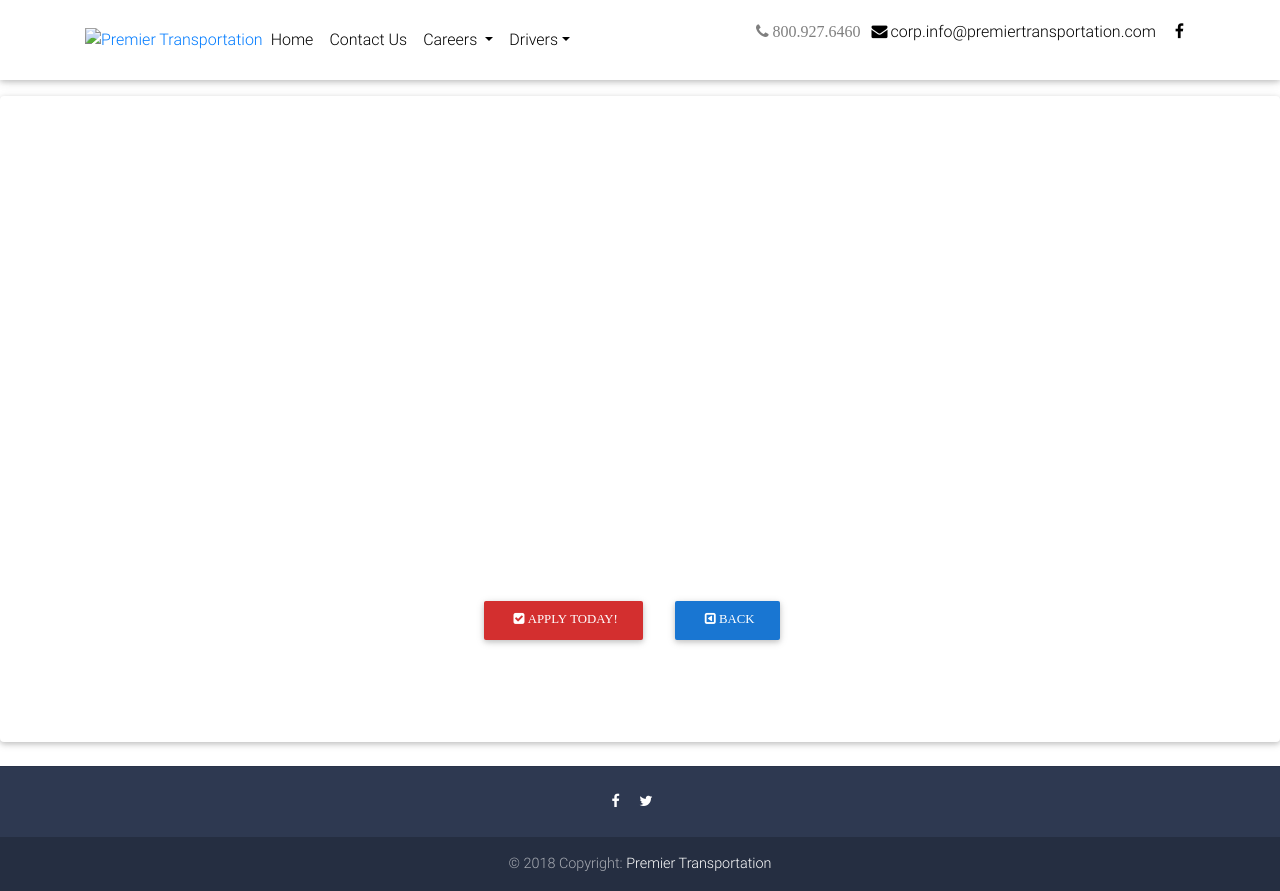
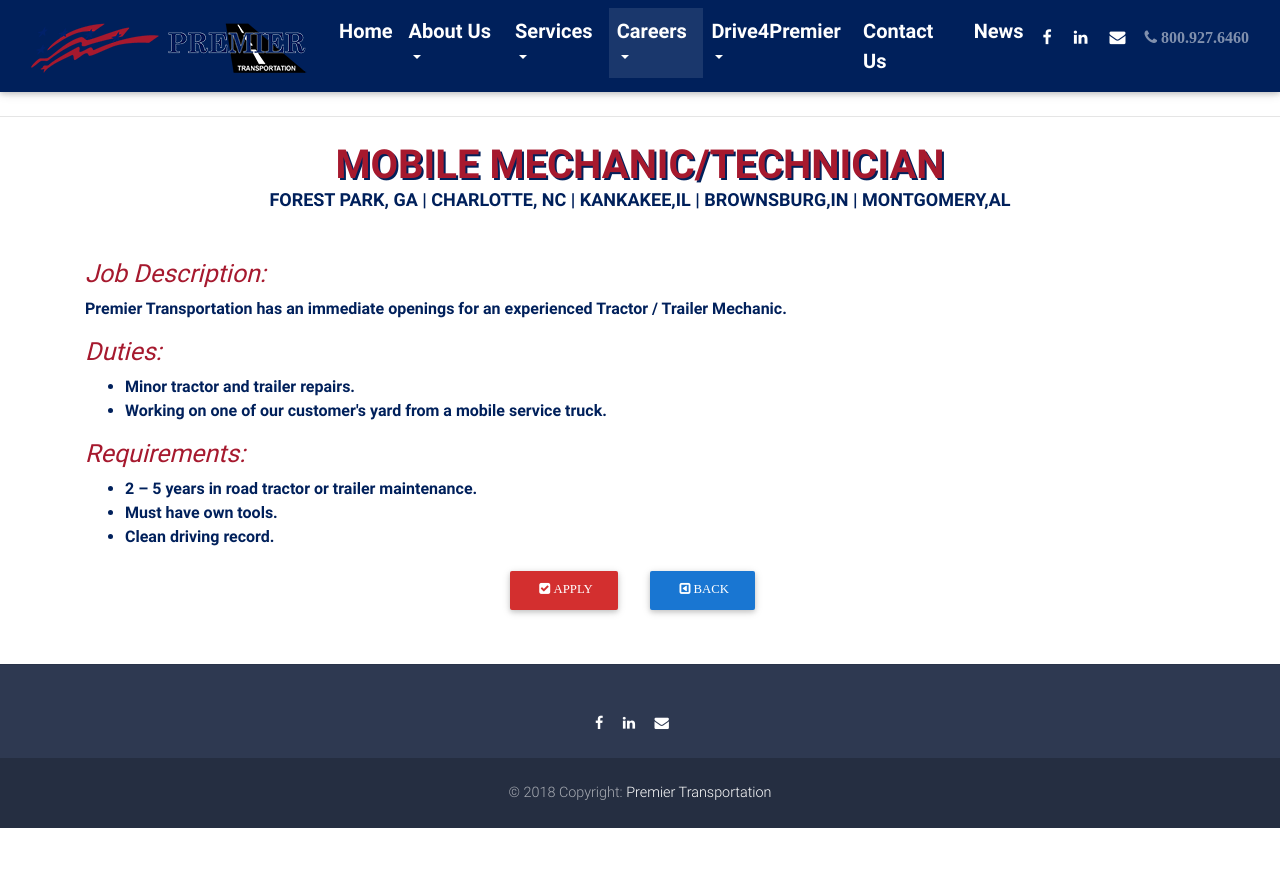
Before and after one commit to premtrans/premier2018, a plain HTML site: page careers/mechanic/mobile.html in a window 1280 px wide. After the commit the page ends 828 px from the top, so only its background shows below. Drawn offline with nearby package versions, Linux system fonts and the light colour scheme; files that its build step writes are made by us from their sources; files whose address does not match are found by name.

Commit message:
mobile jd

```diff
--- a/careers/mechanic/mobile.html
+++ b/careers/mechanic/mobile.html
@@ -9,15 +9,28 @@
     <!-- Font Awesome -->
     <link rel="stylesheet" href="https://maxcdn.bootstrapcdn.com/font-awesome/4.7.0/css/font-awesome.min.css">
     <!-- Bootstrap core CSS -->
-    <link href="CSS/bootstrap.min.css" rel="stylesheet">
+    <link href="../../careers/CSS/bootstrap.min.css" rel="stylesheet">
     <!-- Material Design Bootstrap -->
-    <link href="CSS/mdb.min.css" rel="stylesheet">
+    <link href="../../careers/CSS/mdb.min.css" rel="stylesheet">
     <!-- Your custom styles (optional) -->
-    <link href="CSS/style.min.css" rel="stylesheet">
+    <link href="../../careers/CSS/style.min.css" rel="stylesheet">
 	<style>
-		ul li{
-			list-style-type:none;
+		<style>
+		.dropdown:hover>.dropdown-menu{
+			display:block;
 		}
+		h4,p,li{
+			font-weight:bold;
+			color:#00205B;
+		}
+		h2{
+			color:#A6192E;
+			font-weight:bolder;
+			font-size:25px;
+
+		}
+
+
 
 	</style>
 
@@ -29,13 +42,15 @@
     <header>
 
         <!-- Navbar -->
-        <nav class="navbar fixed-top navbar-expand-lg navbar-light white scrolling-navbar">
-            <div class="container">
+        <nav class="navbar sticky-top navbar-expand-lg navbar-dark" style="background-color:#00205B">
+
 
       <!-- Brand -->
-               <a href="" class="header-logo ">
-					<span class="logo-ccc"><img src="img/Premier-logo-color-no-bkg.png" alt="Premier Transportation "></span>
+       <a href="www.premiertransportation.com" class="header-logo ">
+          <span class="logo-ccc"><img src="../img/Premier-logo-color-no-bkg.png" alt="Premier Transportation "></span>
         </a>
+
+  <div class="container">
 
       <!-- Collapse -->
       <button class="navbar-toggler" type="button" data-toggle="collapse" data-target="#navbarSupportedContent" aria-controls="navbarSupportedContent"
@@ -49,83 +64,97 @@
         <!-- Left -->
         <ul class="navbar-nav mr-auto">
           <li class="nav-item">
-                            <a class="nav-link" href="http://premiertransportation.com/default.html">Home
+            <a class="nav-link" href="../../index.html"><strong><span style="font-size:20px;">Home</span></strong>
+              <span class="sr-only">(current)</span>
             </a>
           </li>
-                        <li class="nav-item">
-                            <a class="nav-link" href="http://premiertransportation.com/contact.html">Contact Us</a>
-                        </li>
           <li class="nav-item dropdown">
-  						<a class="nav-link dropdown-toggle" href="careers.html" id="navbarDropdown" role="button" data-toggle="dropdown" aria-haspopup="true" aria-expanded="false">Careers
-							</a>
-							<div class="dropdown-menu" aria-labelledby="navbarDropdown">
-
-							<a class="dropdown-item" href="mechanic.html">Mechanic/Technician</a>
-               <a class="dropdown-item" href="office.html">Office</a>
-                 <a class="dropdown-item"  href="logistics.html">Logistics</a>
-					<div class="dropdown-divider"></div>
-                <!--<a class="dropdown-item" href="elite.html">Elite Fleet</a>-->
-                <a  class="dropdown-item" href="regional.html">Regional/OTR</a>
-                <a  class="dropdown-item" href="local.html">Local</a>
-                 <a class="dropdown-item"  href="yard.html">Yard Driver</a>
+			  <a class="nav-link dropdown-toggle" href="" id="navbarDropdownMenuLink" data-toggle="dropdown" aria-haspopup="true" aria-expanded="false"><strong><span style="font-size:20px;">About Us</span></strong></a>
+			  <div class="dropdown-menu" aria-labelledby="navbarDropdownMenuLink">
+			  <a class="dropdown-item" href="../../about.html">History</a>
+                <a  class="dropdown-item" href="../../locations.html">Locations</a>
+                <a  class="dropdown-item" href="../../advantage.html">Premier Advantage</a>
+                 <a class="dropdown-item"  href="">Our Team</a>
 			  </div>
 						</li>
           <li class="nav-item dropdown">
-  						<a class="nav-link dropdown-toggle" href="careers.html" id="navbarDropdown1" role="button" data-toggle="dropdown" aria-haspopup="true" aria-expanded="false">Drivers</a>
+			  <a class="nav-link dropdown-toggle" href="#" id="navbarDropdownMenuLink" data-toggle="dropdown"><strong><span style="font-size:20px;">Services</span></strong></a>
+			  <div class="dropdown-menu" aria-labelledby="navbarDropdownMenuLink">
+			  <a class="dropdown-item" href="">Cross Dock</a>
+                <a  class="dropdown-item" href="">Logistics</a>
+                <a  class="dropdown-item" href="">Truckload</a>
+                 <a class="dropdown-item"  href="">Yard Management</a>
+			  </div>
+						</li>
+		  <li class="nav-item dropdown active">
+  						<a class="nav-link dropdown-toggle" href="" id="navbarDropdownMenuLink" data-toggle="dropdown" aria-haspopup="true" aria-expanded="false"><strong><span style="font-size:20px;">Careers</span></strong></a>
+							<div class="dropdown-menu" aria-labelledby="navbarDropdownMenuLink">
+							<a class="dropdown-item" href="../mechanic.html">Mechanic/Technician</a>
+               						<a class="dropdown-item"href="../office.html">Office</a>
+                 					<a class="dropdown-item"  href="../logistics.html">Logistics</a>
+						       <a class="dropdown-item" href="../drivers.html">Drivers</a>
+							</div>
+			</li>
+			  <li class="nav-item dropdown">
+  						<a class="nav-link dropdown-toggle" href="careers/drivers.html" id="navbarDropdown" role="button" data-toggle="dropdown" aria-haspopup="true" aria-expanded="false"><strong><span style="font-size:20px;">Drive4Premier</span></strong></a>
 							<div class="dropdown-menu" aria-labelledby="navbarDropdown">
-								<!--<a class="dropdown-item" href="elite.html">Elite Fleet</a>-->
-                 <a class="dropdown-item" href="regional.html">Regional/OTR</a>
-                 <a class="dropdown-item" href="yard.html">Yard Driver</a>
+							<!--<a class="dropdown-item" href="http://premiertransportation.com/Careers/Driver/elite.html">Elite Fleet</a>-->
+                <a  class="dropdown-item" href="/premier2018/careers/driver/local.html">Local</a>
+                <a  class="dropdown-item" href="/premier2018/careers/driver/regional.html">Regional/OTR</a>
+                 <a class="dropdown-item"  href="/premier2018/careers/driver/yard.html">Yard Driver</a>
 								<div class="dropdown-divider"></div>
-								<a class="dropdown-item" href="mechanic.html">Mechanic/Technician</a>
-                 <a class="dropdown-item" href="office.html">Office</a>
-                 <a class="dropdown-item" href="logistics.html">Logistics</a>
+							<a class="dropdown-item" href="/../../mechanic.html">Mechanic/Technician</a>
+               <a class="dropdown-item" href="/premier2018/careers/office.html">Office</a>
+                 <a class="dropdown-item"  href="/../../logistics.html">Logistics</a>
 							</div>
+						</li>
+          <li class="nav-item">
+              <a class="nav-link" href="../../contact.html"><strong><span style="font-size:20px;">Contact Us</span></strong></a>
+                        </li>
+			<li class="nav-item">
+                            <a class="nav-link" href="../news.html"><strong><span style="font-size:20px;">News</span></strong></a>
                         </li>
         </ul>
 
         <!-- Right -->
         <ul class="navbar-nav nav-flex-icons">
-							<p class="navbar-text"><i class="fa fa-phone">&nbsp;800.927.6460</i></p>
           <li class="nav-item">
-                            <a href="mailto:corp.info@premiertransportation.com" class="nav-link waves-effect" target="_blank">
-                                <i class="fa fa-envelope"></i>corp.info@premiertransportation.com
+            <a href="https://www.facebook.com/Premier-Transportation-519599154832361/" class="nav-link" target="_blank">
+              <i class="fa fa-facebook"></i>
             </a>
           </li>
           <li class="nav-item">
-                            <a href="https://www.facebook.com/mdbootstrap" class="nav-link waves-effect" target="_blank">
-                                <i class="fa fa-facebook"></i>
+            <a href="https://www.linkedin.com/company/premier-transportation" class="nav-link" target="_blank">
+              <i class="fa fa-linkedin"></i>
             </a>
           </li>
-
-
+          <li class="nav-item">
+            <a href="mailto:corp.info@premiertransportation.com" class="nav-link waves-effect"
+              target="_blank">
+              <i class="fa fa-envelope mr-2"></i>
+            </a>
+          </li>
+			<p class="navbar-text"><i class="fa fa-phone">&nbsp;<strong>800.927.6460</strong></i></p>
         </ul>
-
 </div>
 </div>
+
 </nav>
 
         <!-- Navbar -->
 
     </header>
     <!--Main Navigation-->
-
+<hr class="my-4">
     <!--Main layout-->
 
-    <main class="mt-5 pt-5">
+    <main>
+		<div class="container">
 
 
             <!--Section: Jumbotron-->
-            <section class="card wow fadeIn" id="intro">
-
-                <!-- Content -->
-
-                <div class="card-body text-white  py-5 px-5 my-5">
-                <div class="container">
-
-
-                    <h1 class="mb-4" style="text-align:center">
-						<strong>Mobile Mechanic/Technician</strong>
+                    <h1 class="h1 text-center mb-5 text-uppercase"><span style="color:#A6192E;text-shadow: 2px 2px 0 #00205B;"><strong>Mobile Mechanic/Technician</strong></span>
+						<p style="font-size:18px">Forest Park, GA | Charlotte, NC | Kankakee,IL | Brownsburg,IN |  Montgomery,AL</p>
                     </h1>
 				<h2> <em>Job Description:</em></h2>
 <p>Premier Transportation has an immediate openings for an experienced Tractor / Trailer Mechanic.</p>
@@ -153,14 +182,11 @@
 
         <!--Apply Buttons-->
 	<div style="text-align:center">
-<a target="_blank" href="https://intelliapp2.driverapponline.com/c/premiertrans?uri_b=ia_premiertrans_1295565948" class="btn btn-red btn-md"><i class="fa fa-check-square ml-1">&nbsp;Apply Today!</i></a> &nbsp; &nbsp;
-					<a target="_blank" href="mechanic.html" class="btn btn-blue btn-md"><i class="fa fa-caret-square-o-left ml-1">&nbsp;Back</i></a> &nbsp; &nbsp;
+<a target="_blank" href="https://www.cognitoforms.com/PremierTransportation/TechnicianEmploymentApplication" class="btn btn-red btn-md"><i class="fa fa-check-square ml-1">&nbsp;Apply</i></a> &nbsp; &nbsp;
+					<a target="_blank" href="/premier2018/careers/mechanic.html" class="btn btn-blue btn-md"><i class="fa fa-caret-square-o-left ml-1">&nbsp;Back</i></a> &nbsp; &nbsp;
 		</div>
                 </div>
-				</div>
-		</section>
 
-    </main>
     <!--Main layout-->
 
     <!--Footer-->
@@ -168,16 +194,20 @@
 
 
 
-        <hr class="my-4">
+        <hr class="my-5">
 
         <!-- Social icons -->
         <div class="pb-4">
-            <a href="https://www.facebook.com" target="_blank">
+      <a href="https://www.facebook.com/Premier-Transportation-519599154832361/" target="_blank">
         <i class="fa fa-facebook mr-3"></i>
       </a>
 
-            <a href="https://twitter.com" target="_blank">
-                <i class="fa fa-twitter mr-3"></i>
+      <a href="https://www.linkedin.com/company/premier-transportation" target="_blank">
+        <i class="fa fa-linkedin mr-3"></i>
+      </a>
+
+      <a href="mailto:corp.info@premiertransportation.com" target="_blank">
+        <i class="fa fa-envelope mr-3"></i>
       </a>
 
 
@@ -185,7 +215,7 @@
         <!-- Social icons -->
 
         <!--Copyright-->
-        <div class="footer-copyright py-3">
+        <div class="footer-copyright py-4">
             © 2018 Copyright:
             <a href="" target="_blank"> Premier Transportation </a>
         </div>
@@ -198,6 +228,7 @@
     <script src="https://code.jquery.com/jquery-3.3.1.slim.min.js" integrity="sha384-q8i/X+965DzO0rT7abK41JStQIAqVgRVzpbzo5smXKp4YfRvH+8abtTE1Pi6jizo" crossorigin="anonymous"></script>
 <script src="https://cdnjs.cloudflare.com/ajax/libs/popper.js/1.14.3/umd/popper.min.js" integrity="sha384-ZMP7rVo3mIykV+2+9J3UJ46jBk0WLaUAdn689aCwoqbBJiSnjAK/l8WvCWPIPm49" crossorigin="anonymous"></script>
 <script src="https://stackpath.bootstrapcdn.com/bootstrap/4.1.3/js/bootstrap.min.js" integrity="sha384-ChfqqxuZUCnJSK3+MXmPNIyE6ZbWh2IMqE241rYiqJxyMiZ6OW/JmZQ5stwEULTy" crossorigin="anonymous"></script>
+	</main>
 </body>
 
 </html>
```
Also changed, not shown: careers/mechanic/breakdown.html (+2 -2 lines). Lines whose indentation alone changed are shown as unchanged.
